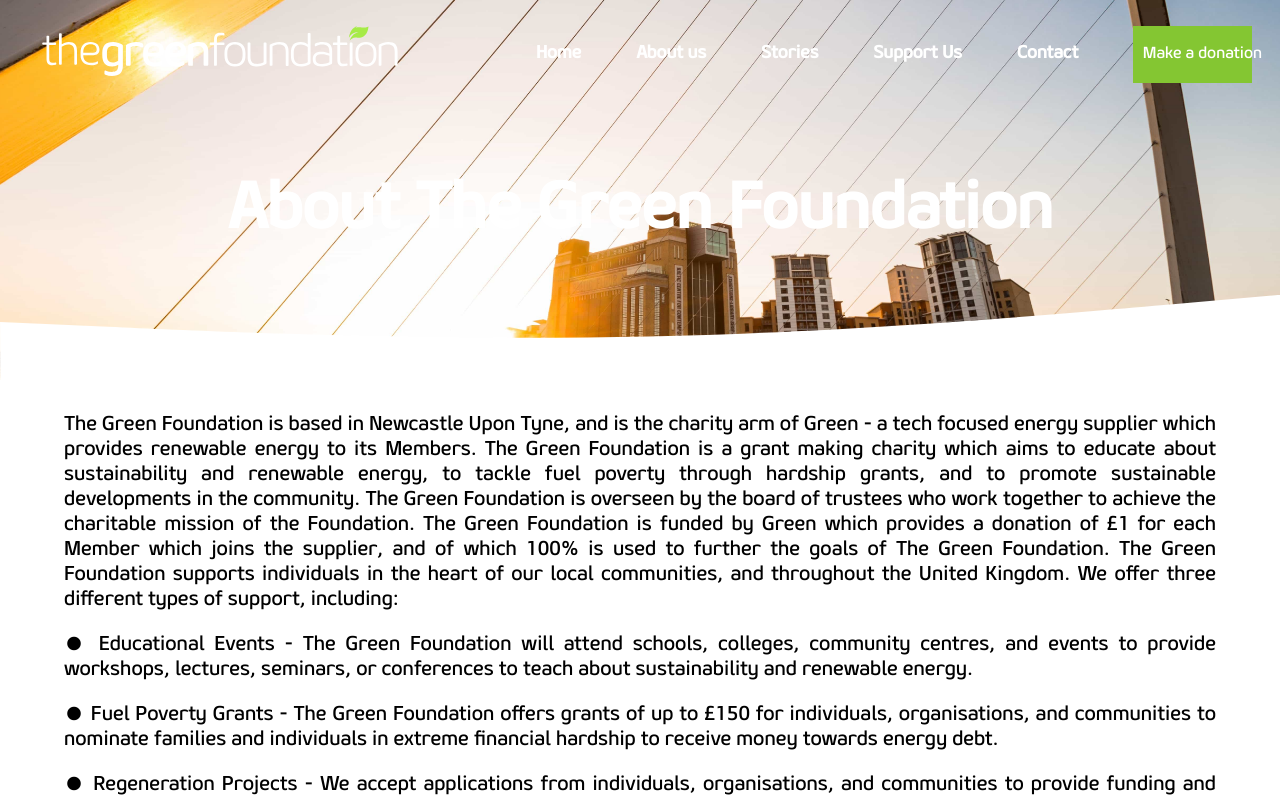
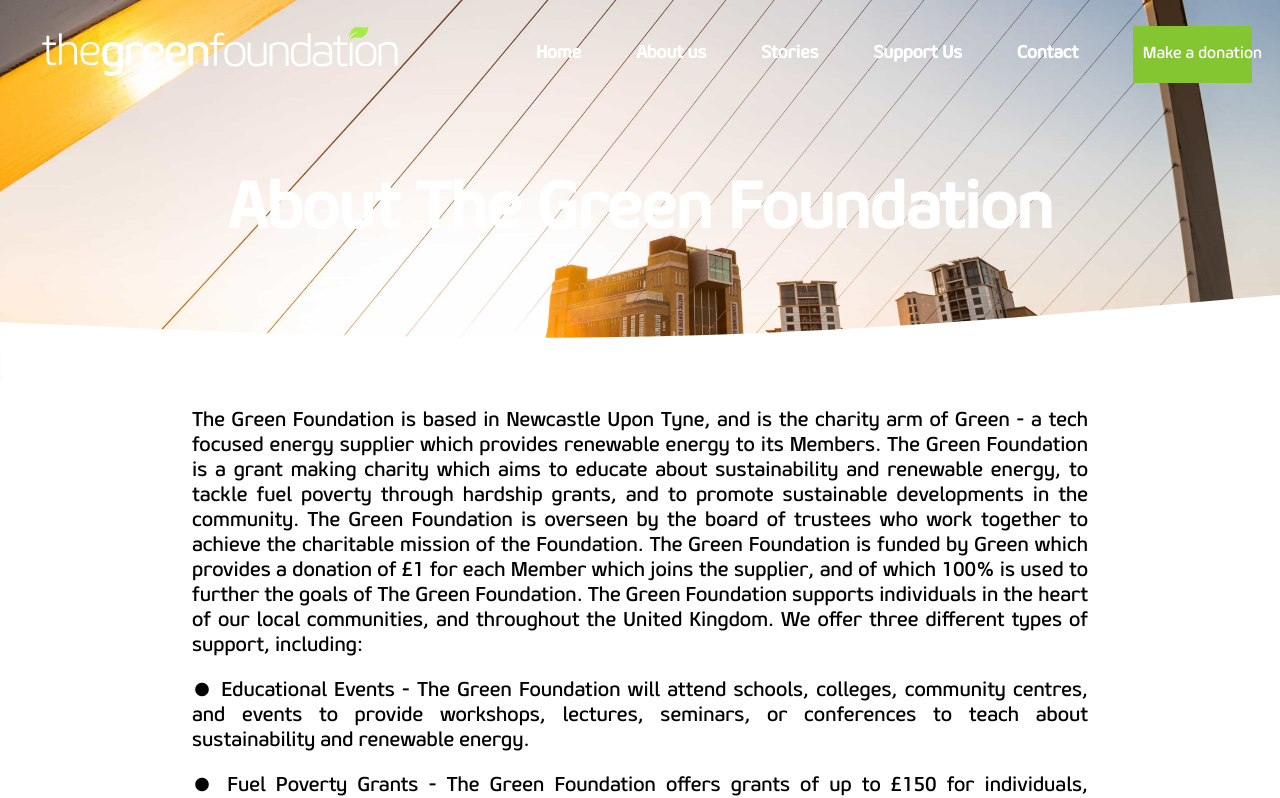
Before and after one commit to yahm23/FrontEndCharitySite, a React (Create React App) app: page /about in a window 1280 px wide. Shown: the top 798 px of the page. Built offline with nearby package versions, Linux system fonts and the light colour scheme.

Commit message:
about us contact container same as home container, size wise

```diff
--- a/src/App.css
+++ b/src/App.css
@@ -680,7 +680,6 @@ div .Bar {
   font-family: "Geon", Times, sans-serif;
   color: black;
   background-color: white;
-  padding: 5%;
   padding-top: 1%;
   font-size: 20px;
   margin-top: 0;
--- a/src/App.scss
+++ b/src/App.scss
@@ -661,7 +661,7 @@ div .Bar {
 .individualArticle{
   @include blackFont();
   background-color: white;
-  padding: 5%;
+  // padding: 5%;
   padding-top: 1%;
   font-size: 20px;
   margin-top: 0;
--- a/src/components/Pages/About/index.js
+++ b/src/components/Pages/About/index.js
@@ -20,6 +20,8 @@ const About = ()=> {
                 <div className={isMobile ?"Posts-mobile":"contactHeading"} >
                     <h1 className=""> About The Green Foundation</h1>
                     <Wave></Wave>
+                    <div className="whiteBackground">
+                        <div className="descriptionContainer">
 
                             <div className="individualArticle">
 
@@ -43,6 +45,8 @@ const About = ()=> {
                             </div>
 
                         </div>
+                    </div>
+                </div>
 
 
             </div>
--- a/src/components/Pages/Donation/form.js
+++ b/src/components/Pages/Donation/form.js
@@ -90,8 +90,6 @@ class Form extends PureComponent {
                     <div className="spaceDonate">
                         <label htmlFor="number">Phone Number</label>
 
-
-
                         <input value={this.state.number} onChange={this.handlePhoneChange} type="text" id="number" name="user_enumber" required></input>
                     </div>
 
--- a/src/components/Pages/SingleBlog/index.js
+++ b/src/components/Pages/SingleBlog/index.js
@@ -56,11 +56,14 @@ const SingleBlog = (props)=>{
 
                         <Wave></Wave>
                     </div>
-
-                    <div className="individualArticle">
-                        <div  dangerouslySetInnerHTML={{ __html: marked(blog.content)}}></div>
-                        <p>{blog.date}</p>
-                        <Link to={'/blogs'}><button className="donateButton2">Go back to all blogs</button></Link>
+                    <div className="whiteBackground">
+                        <div className="descriptionContainer">
+                            <div className="individualArticle">
+                                <div  dangerouslySetInnerHTML={{ __html: marked(blog.content)}}></div>
+                                <p>{blog.date}</p>
+                                <Link to={'/blogs'}><button className="donateButton2">Go back to all blogs</button></Link>
+                            </div>
+                        </div>
                     </div>
 
                 </div>
```
Also changed, not shown: 1 other file (tests, documents, lock files or other folders). Lines whose indentation alone changed are shown as unchanged.
